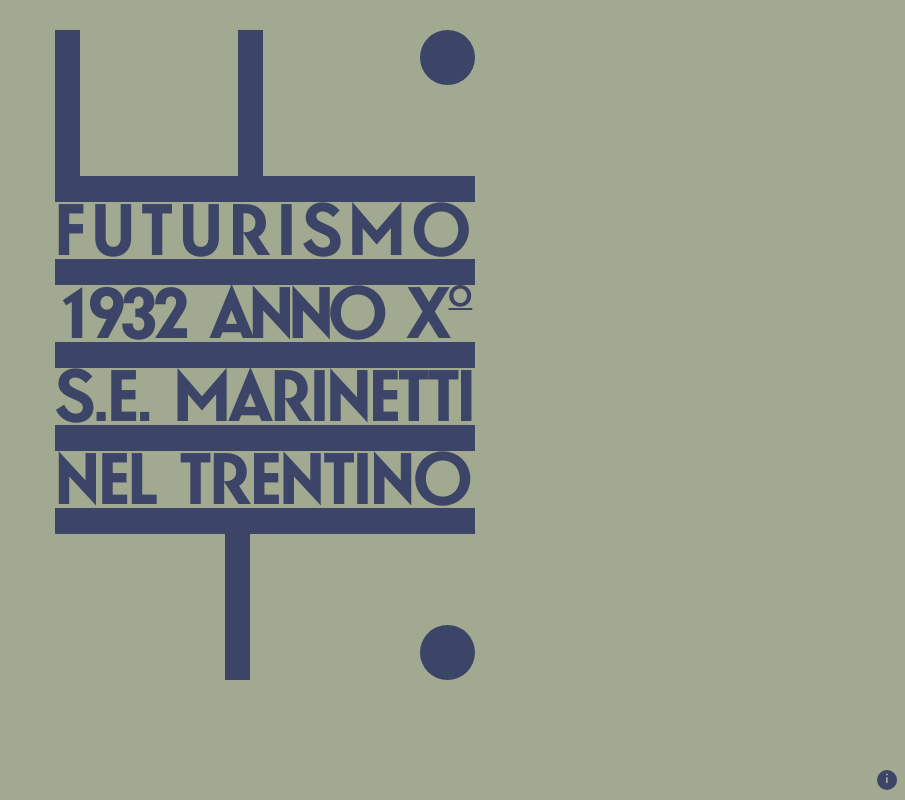
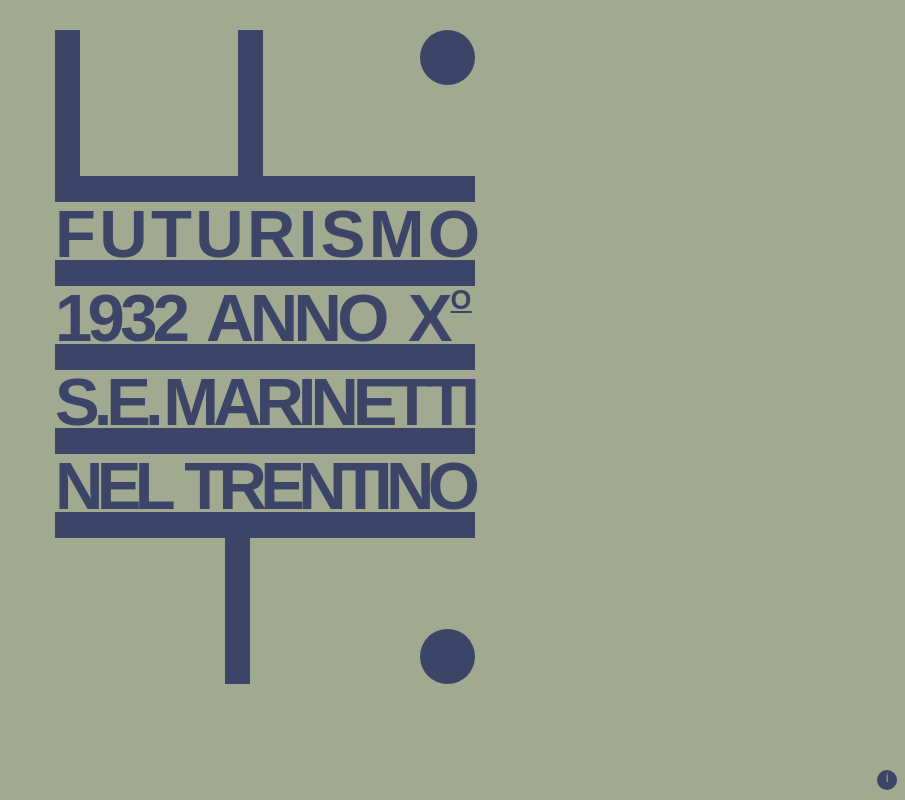
Before and after one commit to al1s/Futurismo, a plain HTML site: page index.html in a window 1280 px wide. Shown: the whole page, without its empty margins (375-1280 px from the left). Drawn offline with Linux system fonts and the light colour scheme.

Commit message:
Change font from Battling to Reem Cufi

```diff
--- a/futur.css
+++ b/futur.css
@@ -5,35 +5,56 @@
   margin: 4vw auto;
 }
 .note__text {
-  margin: -2.333vw 0 -3.667vw;
+  margin: -1vw 0 -2vw;
   text-align: center;
-  font-family: Battling;
+  font-family: 'Reem Kufi', sans-serif;
+  font-weight: 900;
   font-size: 11.167vw;
   text-transform: uppercase;
   color: #3C4468;
 }
-.note__text_spacing-1st-line {
-  letter-spacing: 0.1em;
+/*.note__text_spacing-1st-line {
+    letter-spacing: 0.1em;
 }
 .note__text_spacing-2nd-line {
-  letter-spacing: -0.075em;
-  word-spacing: 0.14em;
+  letter-spacing: 0.19em;
 }
 .note__text_spacing-3d-line {
-  letter-spacing: -0.03em;
-  word-spacing: 0.07em;
+  letter-spacing: 0.15em;
 }
 .note__text_spacing-4th-line {
-  letter-spacing: -0.02em;
-  word-spacing: 0.07em;
+  letter-spacing: 0.1978em;
 }
 .note__text-super {
-  margin: 0 0 0 0.1em;
+  margin: 0 0 0 -0.5em;
   vertical-align: 1.2em;
   font-size: 0.4em;
   text-decoration: underline;
   letter-spacing: 0.01em;
-}
+}*/
+  .note__text_spacing-1st-line {
+    letter-spacing: 0.05em;
+  }
+  .note__text_spacing-2nd-line {
+    letter-spacing: -0.07em;
+    word-spacing: 0.14em;
+  }
+  .note__text_spacing-3d-line {
+    letter-spacing: -0.09em;
+    word-spacing: -0.1em;
+  }
+  .note__text_spacing-4th-line {
+    letter-spacing: -0.1em;
+    word-spacing: 0.07em;
+  }
+  .note__text-super {
+    margin: 0 0 0 0.1em;
+    vertical-align: 1.2em;
+    font-size: 0.4em;
+    text-decoration: underline;
+    letter-spacing: 0.01em;
+  }
+
 .note__ruler {
   background-color: #3C4468;
   border: 0px;
@@ -46,7 +67,7 @@
 .note__copyright>a:visited {
   margin: -1.2vw 0 -2.5vw;
   text-align: center;
-  font-family: Battling;
+  font-family: 'Reem Kufi', sans-serif;
   font-size: 3vw;
   color: #3C4468;
 }
@@ -88,7 +109,7 @@
   border-radius: 50%;
   background-color: #3C4468;
   font-size: 0.8em;
-  font-family: Battling;
+  font-family: 'Reem Kufi', sans-serif;
   text-decoration: none;
   text-align: center;
   vertical-align: baseline;
@@ -103,7 +124,7 @@
     width: 420px;
   }
   .note__text {
-    margin: -14px 0 -22px;
+    margin: -7px 0 -12px;
     font-size: 67px;
     text-align: left;
   }
@@ -150,8 +171,13 @@ body, div, p, hr {
   padding: 0;
 }
 /*------- CSS Reset end -------*/
+@font-face {
+  font-family: 'Reem Kufi', sans-serif;
+  src: url("https://fonts.googleapis.com/css?family=Reem+Kufi");
+}
 
-@font-face {
-  font-family: 'Battling';
-  src: url("Battling1NPmed.otf") format("opentype");
-}
+/*
+ * @font-face {
+ * font-family: 'Battling';
+ * src: url("Battling1NPmed.otf") format("opentype");
+*/
```
